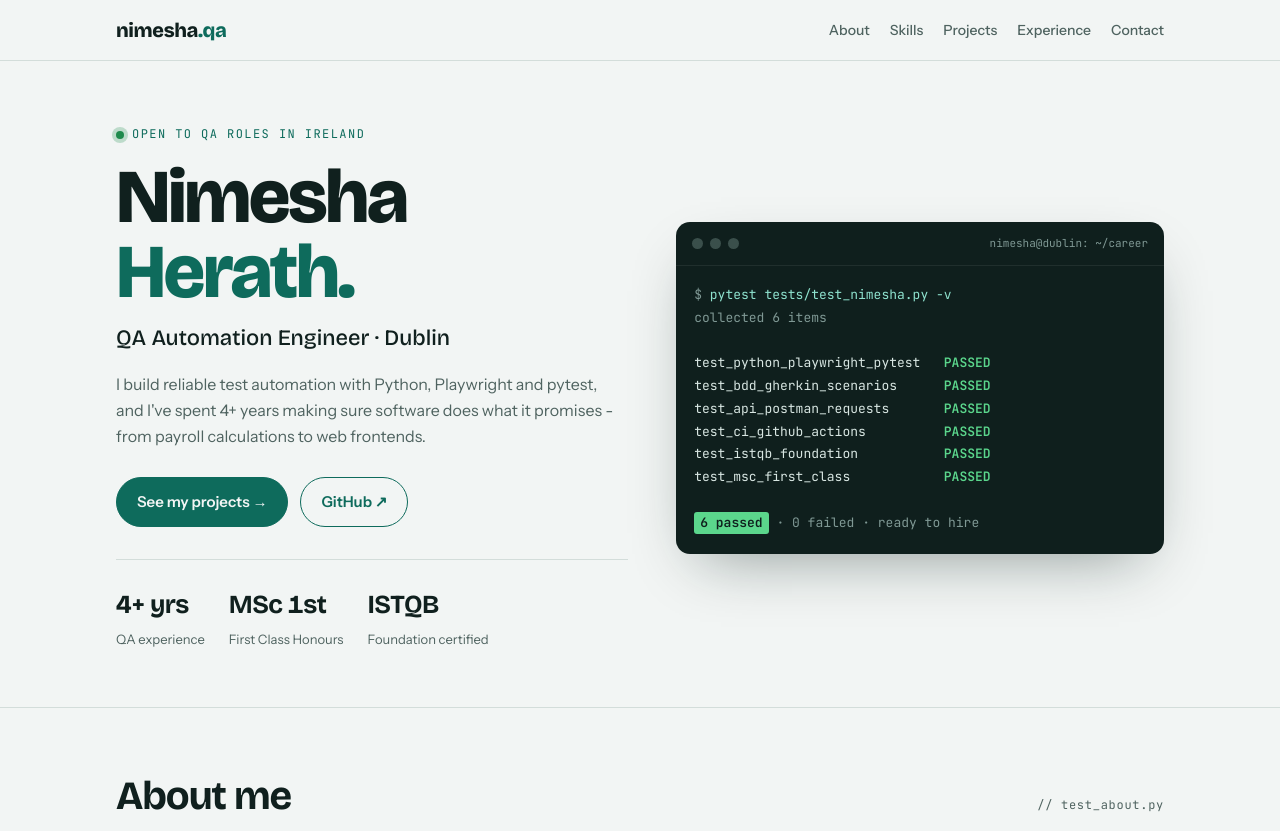
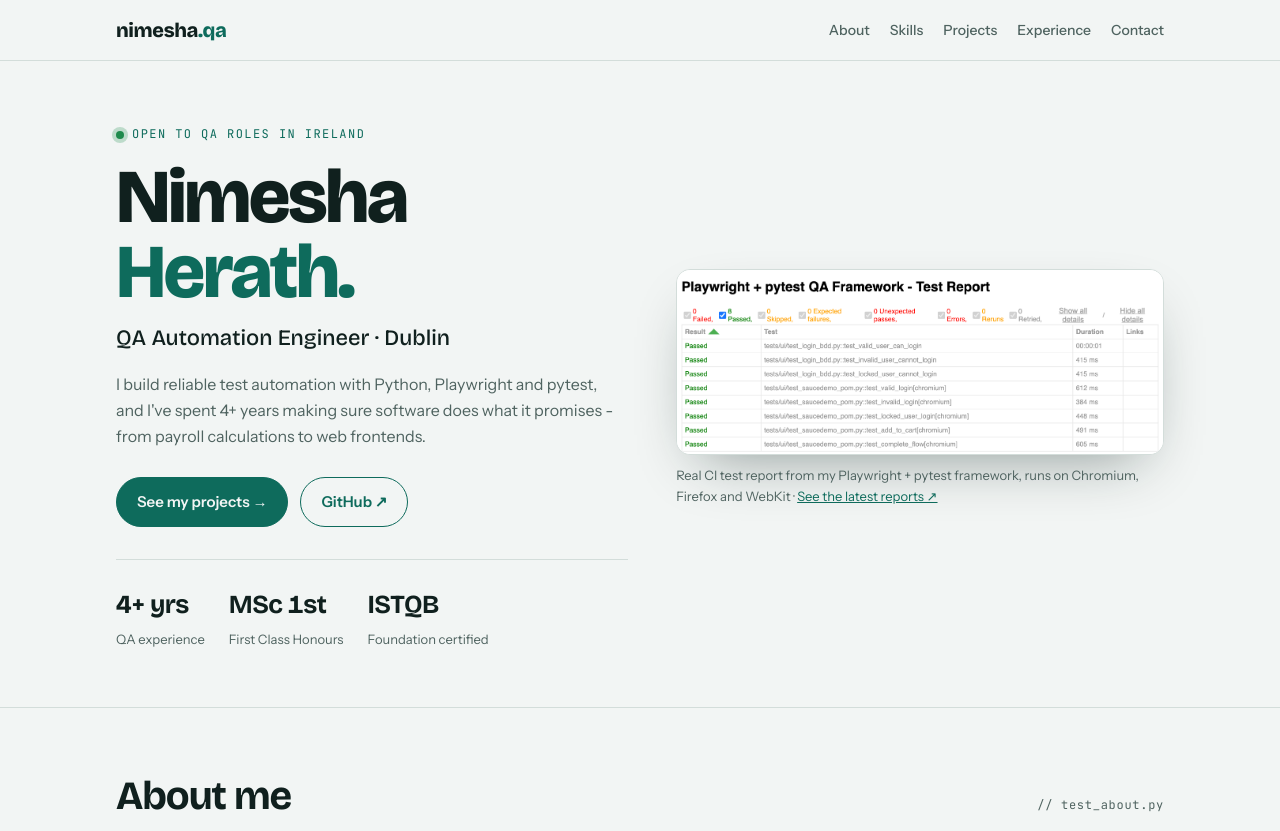
Before and after one commit to NimeshaDev/NimeshaDev.github.io, a plain HTML site: page index.html in a window 1280 px wide. Shown: the top 831 px of the page. Drawn offline with nearby package versions, Linux system fonts and the light colour scheme.

Commit message:
Replace demo terminal with a real CI test report, add Paymate dates and dissertation repo link
Co-Authored-By: Claude Opus 5.5 <noreply@anthropic.com>
Claude-Session: https://claude.ai/code/session_01BGZcUbmoBk7MYbb6THVSpL

```diff
--- a/index.html
+++ b/index.html
@@ -89,6 +89,9 @@ h1 em{font-style:normal;color:var(--accent)}
 .term-bar i{width:11px;height:11px;border-radius:50%;background:#3A4F4B}
 .term-bar small{margin-left:auto;color:var(--term-dim);font-size:11px}
 .term pre{margin:0;padding:18px 18px 20px;overflow-x:auto;font:inherit;white-space:pre}
+.report-shot{margin:0;min-width:0}
+.report-shot img{display:block;width:100%;height:auto;border-radius:14px;border:1px solid var(--line);box-shadow:0 24px 60px -24px rgba(8,30,26,.45);background:#fff}
+.report-shot figcaption{margin-top:10px;font-size:13px;color:var(--muted)}
 .t-dim{color:var(--term-dim)}
 .t-pass{color:#5BD68C;font-weight:600}
 .t-cmd{color:#8FE3CF}
@@ -212,20 +215,12 @@ footer .wrap{display:flex;justify-content:space-between;gap:12px;flex-wrap:wrap}
         </div>
       </div>
 
-      <div class="term" aria-label="A playful pytest run summarising my profile">
-        <div class="term-bar"><i></i><i></i><i></i><small>nimesha@dublin: ~/career</small></div>
-<pre><span class="line"><span class="t-dim">$</span> <span class="t-cmd">pytest tests/test_nimesha.py -v</span></span>
-<span class="line t-dim">collected 6 items</span>
-
-<span class="line" style="animation-delay:.15s">test_python_playwright_pytest   <span class="t-pass">PASSED</span></span>
-<span class="line" style="animation-delay:.3s">test_bdd_gherkin_scenarios      <span class="t-pass">PASSED</span></span>
-<span class="line" style="animation-delay:.45s">test_api_postman_requests       <span class="t-pass">PASSED</span></span>
-<span class="line" style="animation-delay:.6s">test_ci_github_actions          <span class="t-pass">PASSED</span></span>
-<span class="line" style="animation-delay:.75s">test_istqb_foundation           <span class="t-pass">PASSED</span></span>
-<span class="line" style="animation-delay:.9s">test_msc_first_class            <span class="t-pass">PASSED</span></span>
-
-<span class="line" style="animation-delay:1.05s"><span class="t-sum">6 passed</span> <span class="t-dim">· 0 failed · ready to hire</span></span></pre>
-      </div>
+      <figure class="report-shot">
+        <a href="https://nimeshadev.github.io/playwright-pytest-qa-framework/" target="_blank" rel="noopener">
+          <img src="assets/test-report.png" alt="pytest-html report from my QA framework: 8 UI and BDD tests passed on Chromium">
+        </a>
+        <figcaption>Real CI test report from my Playwright + pytest framework, runs on Chromium, Firefox and WebKit · <a href="https://nimeshadev.github.io/playwright-pytest-qa-framework/" target="_blank" rel="noopener">See the latest reports ↗</a></figcaption>
+      </figure>
     </div>
   </section>
 
@@ -328,6 +323,7 @@ footer .wrap{display:flex;justify-content:space-between;gap:12px;flex-wrap:wrap}
           <h3>Sentiment Analysis of IMDb Reviews</h3>
           <p>Compared Naive Bayes, Logistic Regression, SVM and Random Forest for binary sentiment classification on the IMDb Large Movie Review Dataset, using TF-IDF, stratified 10-fold cross-validation and paired t-tests.</p>
           <div class="stack"><span>Python</span><span>scikit-learn</span><span>TF-IDF</span></div>
+          <a class="more" href="https://github.com/NimeshaDev/imdb-sentiment-analysis" target="_blank" rel="noopener">View repository ↗</a>
         </article>
 
         <article class="proj">
@@ -352,7 +348,7 @@ footer .wrap{display:flex;justify-content:space-between;gap:12px;flex-wrap:wrap}
       <div class="sec-head"><h2>Experience</h2><span class="sec-tag">// test_experience.py</span></div>
       <ol class="timeline">
         <li class="job">
-          <div><div class="co">Paymate Software</div><div class="where">Remote · Canada</div></div>
+          <div><div class="co">Paymate Software</div><div class="where">Remote · Canada</div><div class="where">May 2022 - Aug 2025</div></div>
           <div><h3>QA Engineer</h3><p>Tested a cloud-based SaaS payroll and HR platform: payroll calculations, tax deductions, financial data accuracy and the Time &amp; Attendance system.</p></div>
         </li>
         <li class="job">
```
Also changed, not shown: assets/test-report.png (added).
